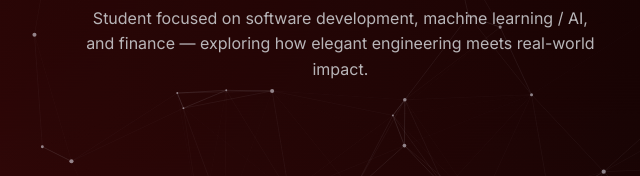
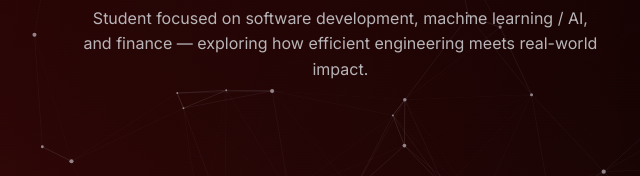
Before and after one commit to Un0rthod0x/WebPro, a website built with Vite: page index.html in a window 1280 px wide. Shown: the part 424-600 px from the top of the page, 43-683 px from the left. Built offline with nearby package versions, Linux system fonts and the light colour scheme.

Commit message:
Text fix

```diff
--- a/index.html
+++ b/index.html
@@ -69,7 +69,7 @@
 
             <p class="sub">
               Student focused on software development, machine learning / AI, and finance —
-              exploring how elegant engineering meets real-world impact.
+              exploring how efficient engineering meets real-world impact.
             </p>
           </div>
         </section>
```
